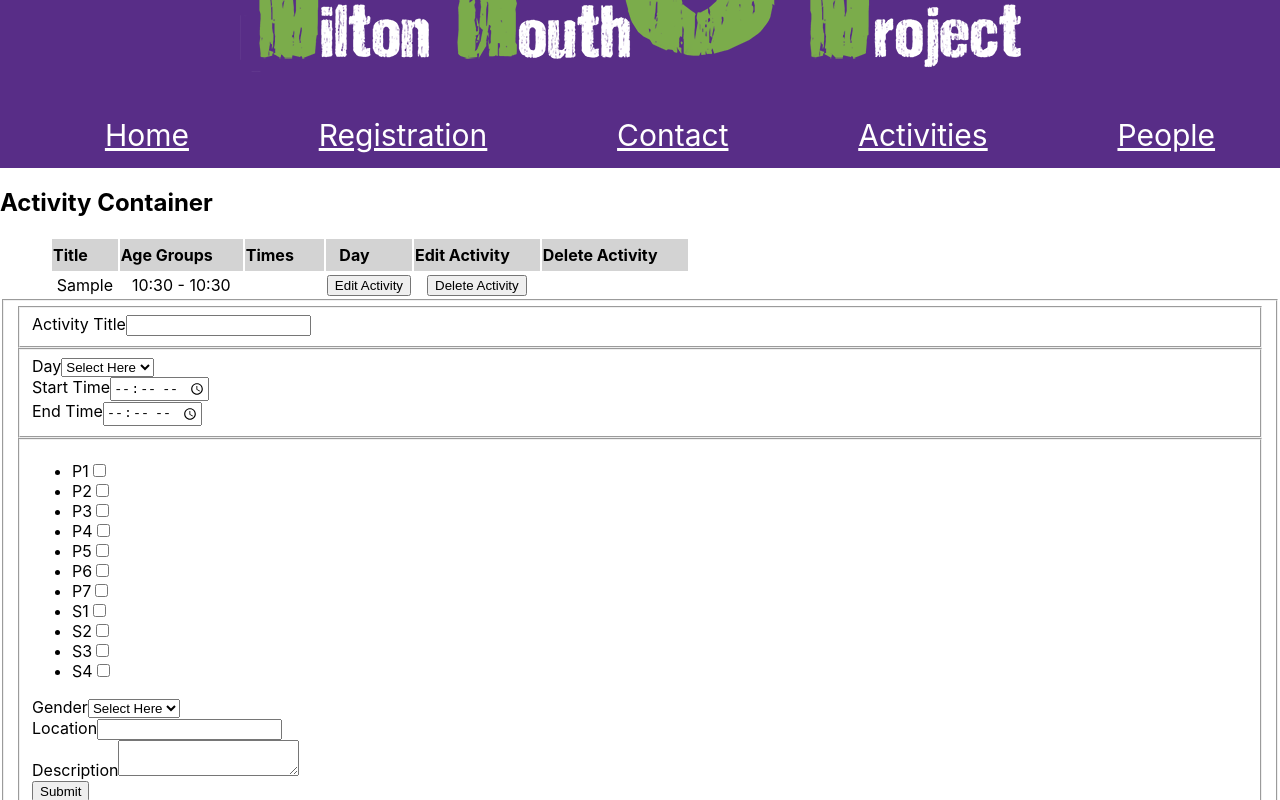
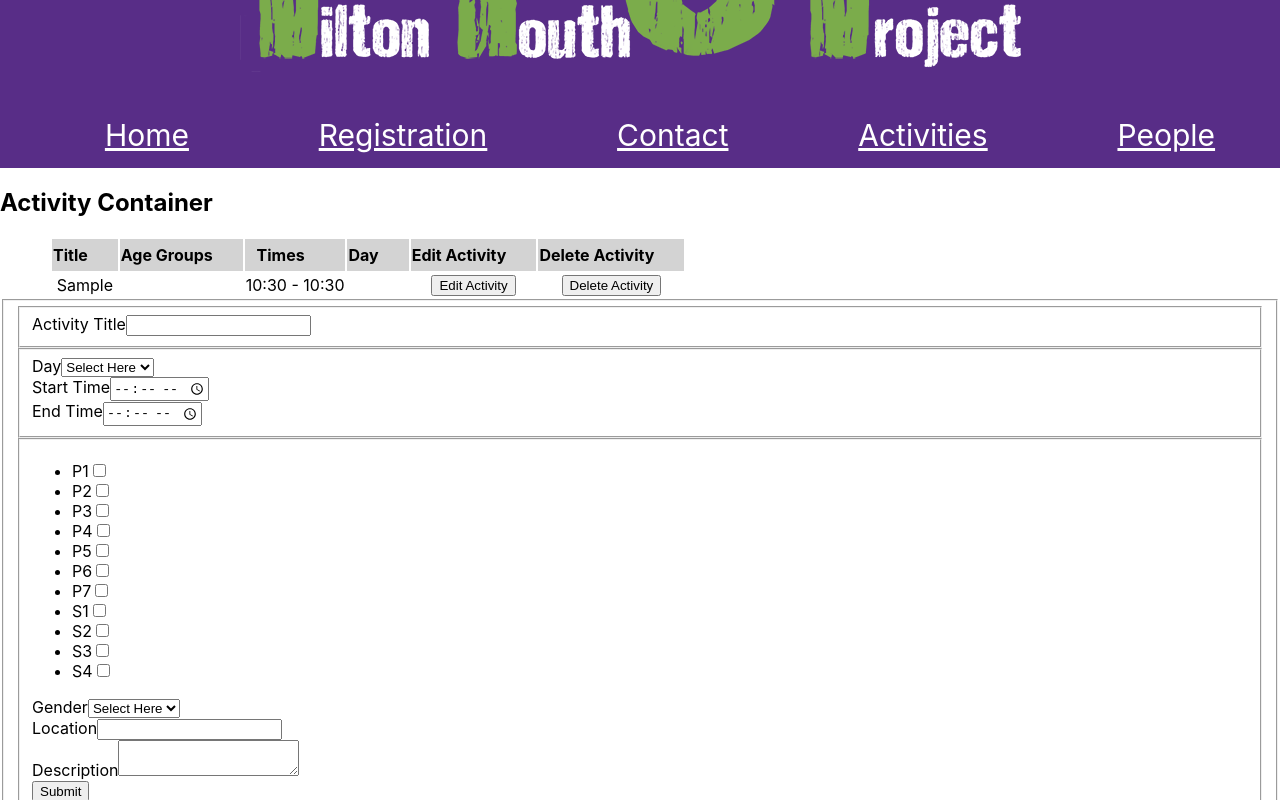
Before and after one commit to Fidelma/PYCP, a React (Create React App) app in the folder client/: page /activities in a window 1280 px wide. Both pictures are taken after typing "Sample", "10:30", "10:30", "Sample", "Sample" into the empty fields and a click on the button "Submit". Shown: the part 227-1027 px from the top of the page. Built offline with nearby package versions, Linux system fonts and the light colour scheme; no server answers.

Commit message:
split out year groups for activities

```diff
--- a/client/src/components/activity/ActivityListItem.js
+++ b/client/src/components/activity/ActivityListItem.js
@@ -5,6 +5,7 @@ const ActivityListItem = ({activity}) => (
 
     <tr>
      <td>{activity.title}</td>
+     <td>{activity.age.join(', ')}</td>
      <td>{activity.startTime} - {activity.endTime}</td>
      <td>{activity.day}</td>
      <td><button>Edit Activity</button></td>
```
